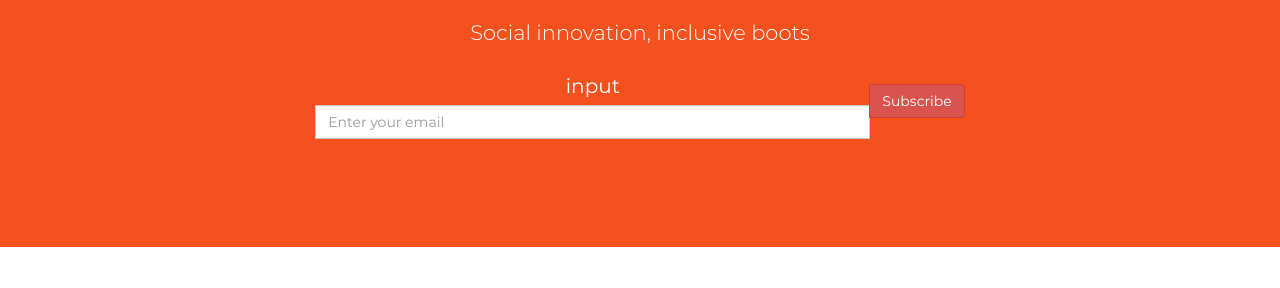
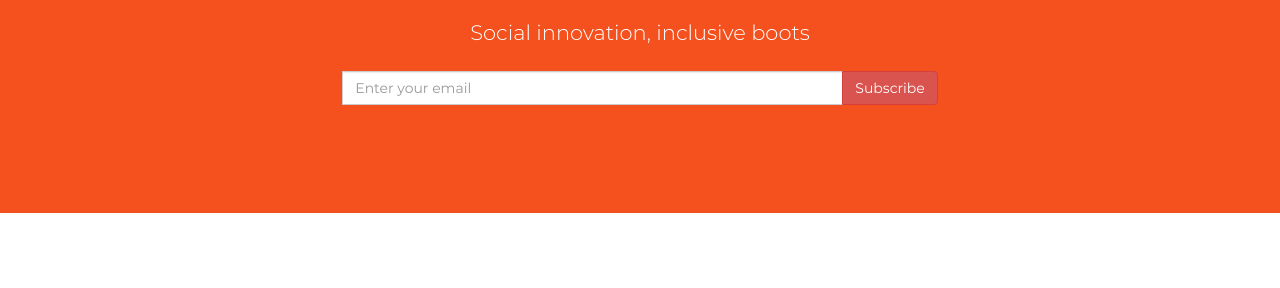
Before and after one commit to GurovDmitriy/BS-company, a website: page source/index.html in a window 1280 px wide. Shown: the part 183-471 px from the top of the page. Drawn offline with nearby package versions, Linux system fonts and the light colour scheme.

Commit message:
Fix input group

```diff
--- a/source/index.html
+++ b/source/index.html
@@ -108,7 +108,6 @@
         <form class="form-inline">
           <div class="input-group">
             <label class="sr-only" for="email">Email</label>
-            input
             <input class="form-control" id="email"
                                         type="email"
                                         name="email"
--- a/source/less/global/default.less
+++ b/source/less/global/default.less
@@ -366,6 +366,14 @@ footer .container-fluid:first-child .glyphicon {
   color: var(--colorGrey2);
 }
 
+/*form*/
+
+.input-group-btn {
+  @media (min-width: @desktopWidth) {
+    line-height: 30px;
+  }
+}
+
 /*Btn*/
 
 .btn-default {
@@ -381,10 +389,6 @@ footer .container-fluid:first-child .glyphicon {
   @media (min-width: @tabletWidth) {
     width: auto;
   }
-}
-
-.input-group-btn .btn {
-  vertical-align: top;
 }
 
 /*Glyphicon*/
```
Also changed, not shown: source/css/style.css.
